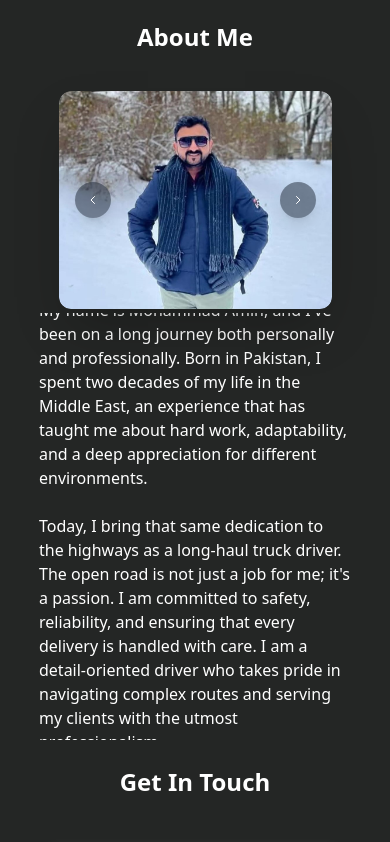
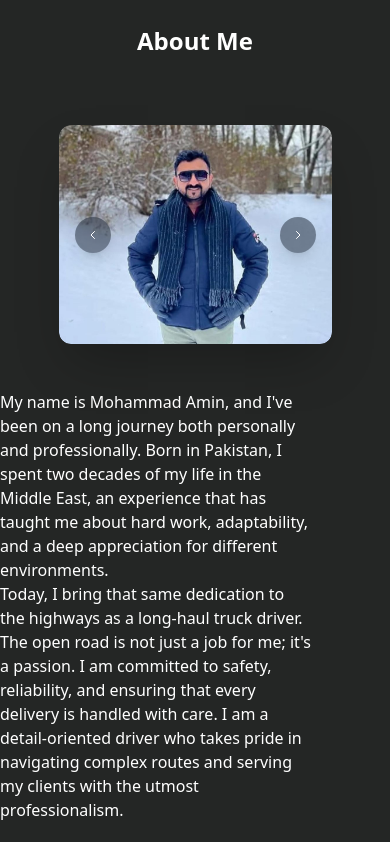
Before and after one commit to hamza-1897/m-amin-portfolio, a plain HTML site: page index.html in a window 390 px wide. Shown: the part 1090-1932 px from the top of the page. Drawn offline with nearby package versions, Linux system fonts and the light colour scheme.

Commit message:
updated about me height

```diff
--- a/index.html
+++ b/index.html
@@ -83,7 +83,7 @@
 </div>
 
 <!--About Me-->
-<div id="about-me" class="flex flex-col h-[90vh] ">
+<div id="about-me" class="flex flex-col h-[100vh] md:h-[90vh] ">
 <div id="about-top" class="h-[10%] w-ful flex justify-center my-3  items-center">
   <div class=""><h1 class='md:text-3xl text-2xl text-white font-bold'>About Me</h1></div>
 </div>
@@ -113,9 +113,12 @@
       </div>
   </div>
   <div id="abt-content" class="flex justify-center textlg md:text-xl text-white py-4 md:py-0 gap-6 md:gap-14 overflow-hidden items-center  flex-col w-ful h-50% md:h-full md:w-[60%]">
-    <p class="w-[80%]">My name is Mohammad Amin, and I've been on a long journey both personally and professionally. Born in Pakistan, I spent two decades of my life in the Middle East, an experience that has taught me about hard work, adaptability, and a deep appreciation for different environments.</p>
+      <div class="h-full w-full">
+              <p class="w-[80%]">My name is Mohammad Amin, and I've been on a long journey both personally and professionally. Born in Pakistan, I spent two decades of my life in the Middle East, an experience that has taught me about hard work, adaptability, and a deep appreciation for different environments.</p>
   <p class="w-[80%]">Today, I bring that same dedication to the highways as a long-haul truck driver. The open road is not just a job for me; it's a passion. I am committed to safety, reliability, and ensuring that every delivery is handled with care. I am a detail-oriented driver who takes pride in navigating complex routes and serving my clients with the utmost professionalism.</p>
-  </div>
+
+      </div>
+ </div>
 </div>
 </div>
 
```
